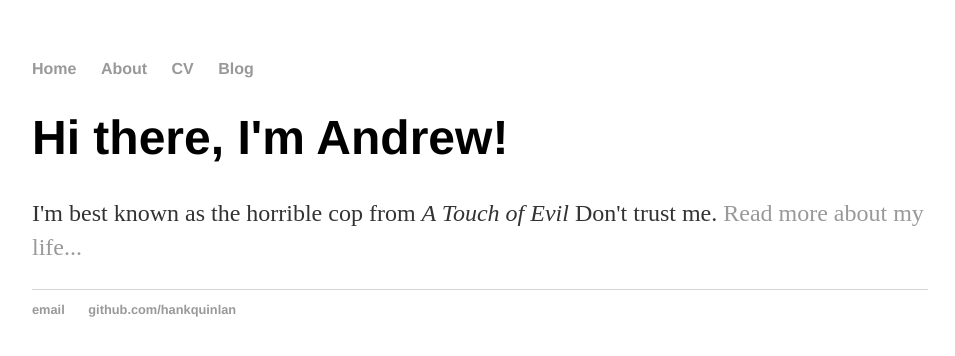
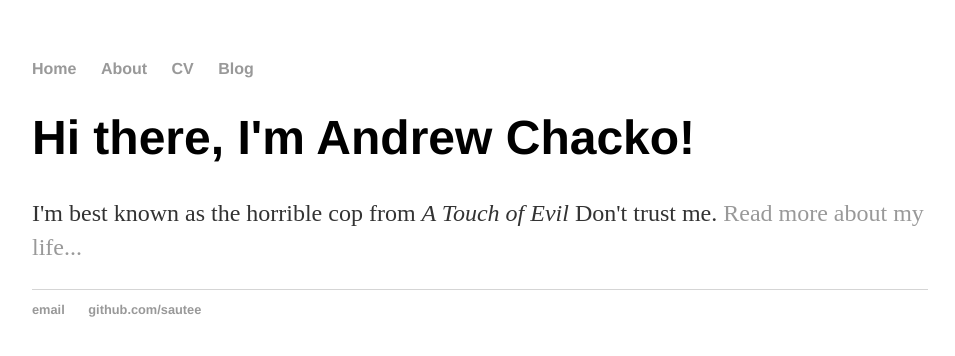
Before and after one commit to sautee/sautee.github.io, a Jekyll site: the page built from index.html, in a window 1280 px wide. Shown: the top 356 px of the page, without its empty margins (160-1115 px from the left). Built offline with Jekyll 4.4.1, drawn with Linux system fonts in a browser that asks for light colours.

Commit message:
Update index.html

```diff
--- a/index.html
+++ b/index.html
@@ -1,30 +1,8 @@
-<!DOCTYPE html>
-<html>
-	<head>
-        <title>Andrew Chacko, Horrible Cop</title>
-        <!-- link to main stylesheet -->
-		<link rel="stylesheet" type="text/css" href="/css/main.css">
-	</head>
-	<body>
-		<nav>
-    		<ul>
-        		<li><a href="/">Home</a></li>
-	        	<li><a href="/about">About</a></li>
-        		<li><a href="/cv">CV</a></li>
-        		<li><a href="/blog">Blog</a></li>
-    		</ul>
-		</nav>
-		<div class="container">
-    		<div class="blurb">
-        		<h1>Hi there, I'm Andrew!</h1>
-				<p>I'm best known as the horrible cop from <em>A Touch of Evil</em> Don't trust me. <a href="/about">Read more about my life...</a></p>
-    		</div><!-- /.blurb -->
-		</div><!-- /.container -->
-		<footer>
-    		<ul>
-        		<li><a href="mailto:thisisnotcorrect@gmail.com">email</a></li>
-        		<li><a href="https://github.com/sautee">github.com/hankquinlan</a></li>
-			</ul>
-		</footer>
-	</body>
-</html>
+---
+layout: default
+title: Andrew Chacko, Horrible Cop
+---
+<div class="blurb">
+	<h1>Hi there, I'm Andrew Chacko!</h1>
+	<p>I'm best known as the horrible cop from <em>A Touch of Evil</em> Don't trust me. <a href="/about">Read more about my life...</a></p>
+</div><!-- /.blurb -->
```
